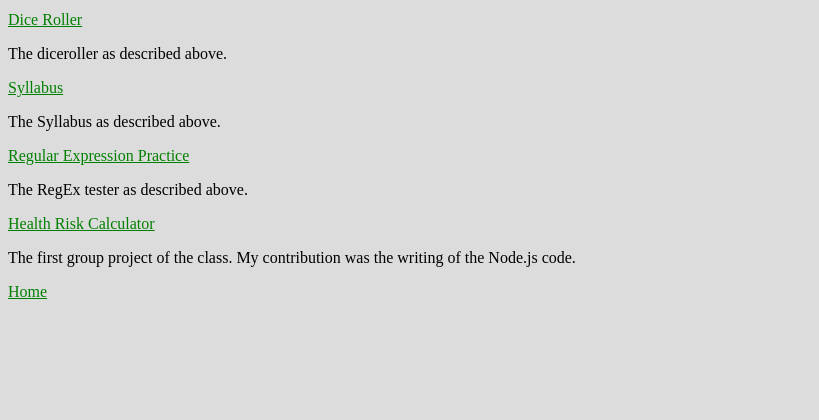
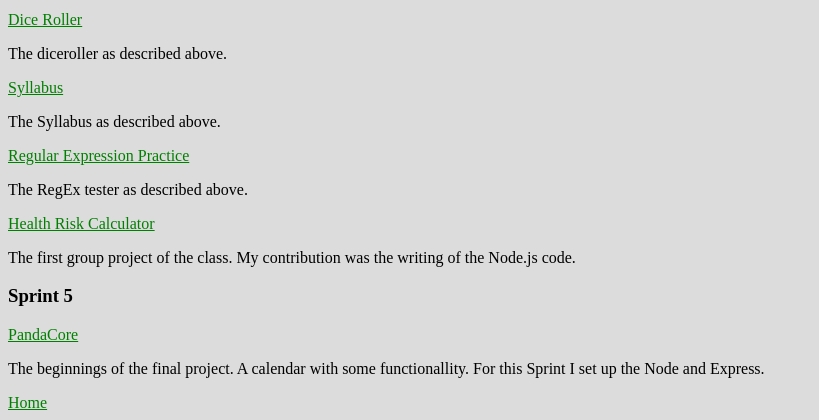
Before and after one commit to ErikLMeyer/CPSC_44000EM, a Node server app: page / in a window 1280 px wide. Shown: the part 937-1357 px from the top of the page, without its empty margins (0-819 px from the left). Before the commit the page ends 1236 px from the top, so only its background shows below. Run offline with Node 20, Linux system fonts and the light colour scheme; some libraries are stand-ins or nearby versions.

Commit message:
Added link for sprint 5

```diff
--- a/views/portfolio.handlebars
+++ b/views/portfolio.handlebars
@@ -45,4 +45,8 @@
     <p>The RegEx tester as described above.</p>
     <a href="https://health-calculator.azurewebsites.net/" title="Health Calculator">Health Risk Calculator</a>
     <p>The first group project of the class. My contribution was the writing of the Node.js code.</p>
+    <h3>Sprint 5</h3>
+    <a href="https://pandacore.azurewebsites.net/" title"Pandacore">PandaCore</a>
+    <p>The beginnings of the final project. A calendar with some functionallity. For this Sprint I
+        set up the Node and Express.</p>
 </body>
```
